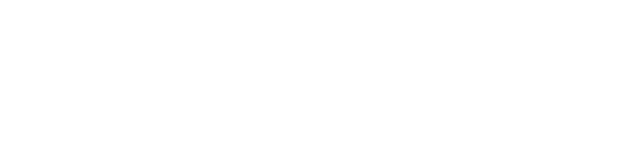
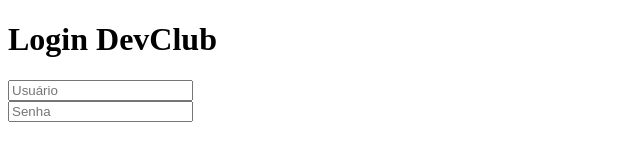
Before and after one commit to jhonCavalli/DevClub-Tela-de-Login, a plain HTML site: page index.html in a window 1280 px wide. Shown: the whole page, without its empty margins (0-640 px from the left). Drawn offline with Linux system fonts and the light colour scheme.

Commit message:
Atualiza título e estrutura do formulário de login no index.html

```diff
--- a/index.html
+++ b/index.html
@@ -3,9 +3,21 @@
 <head>
     <meta charset="UTF-8">
     <meta name="viewport" content="width=device-width, initial-scale=1.0">
-    <title>Tela de Login</title>
+    <title>Dev Club Login</title>
 </head>
 <body>
+    <main class="container">
+        <form>
+            <h1>Login DevClub</h1>
+            <div class="input-box">
+                <input placeholder="Usuário" type="email">
+            </div>
+            <div class="input-box">
+                <input placeholder="Senha" type="password">
+            </div>
+        </form>
+    </main>
+
 
 </body>
 </html>
```
